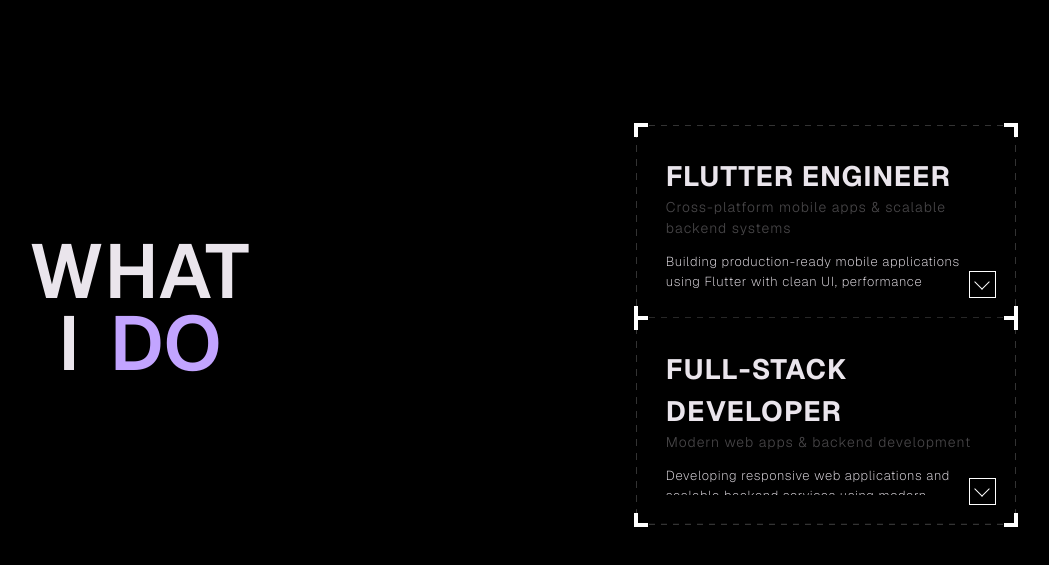
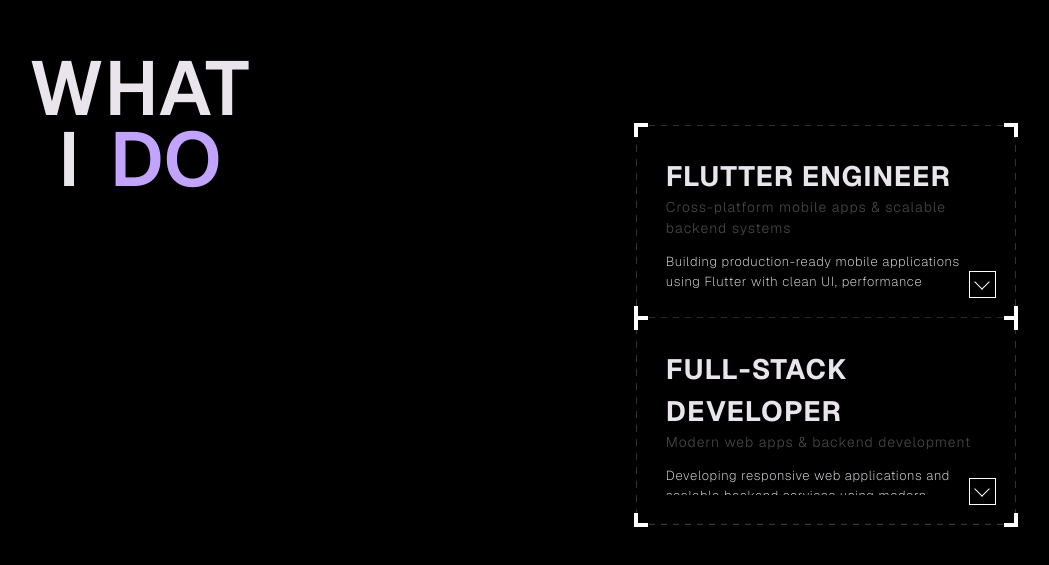
Before and after one commit to codexahmar/3D-portfolio, a React (Vite) app: page / in a window 1280 px wide. Shown: the part 1675-2240 px from the top of the page, without its empty margins (140-1189 px from the left). Built offline with nearby package versions, Linux system fonts and the light colour scheme; no server answers.

Commit message:
worked on what i do file

```diff
--- a/src/components/styles/WhatIDo.css
+++ b/src/components/styles/WhatIDo.css
@@ -19,6 +19,8 @@
 
   .what-box:first-child {
     z-index: 13;
+    align-self: flex-start;
+    padding-top: 8vh;
   }
 }
 
```
